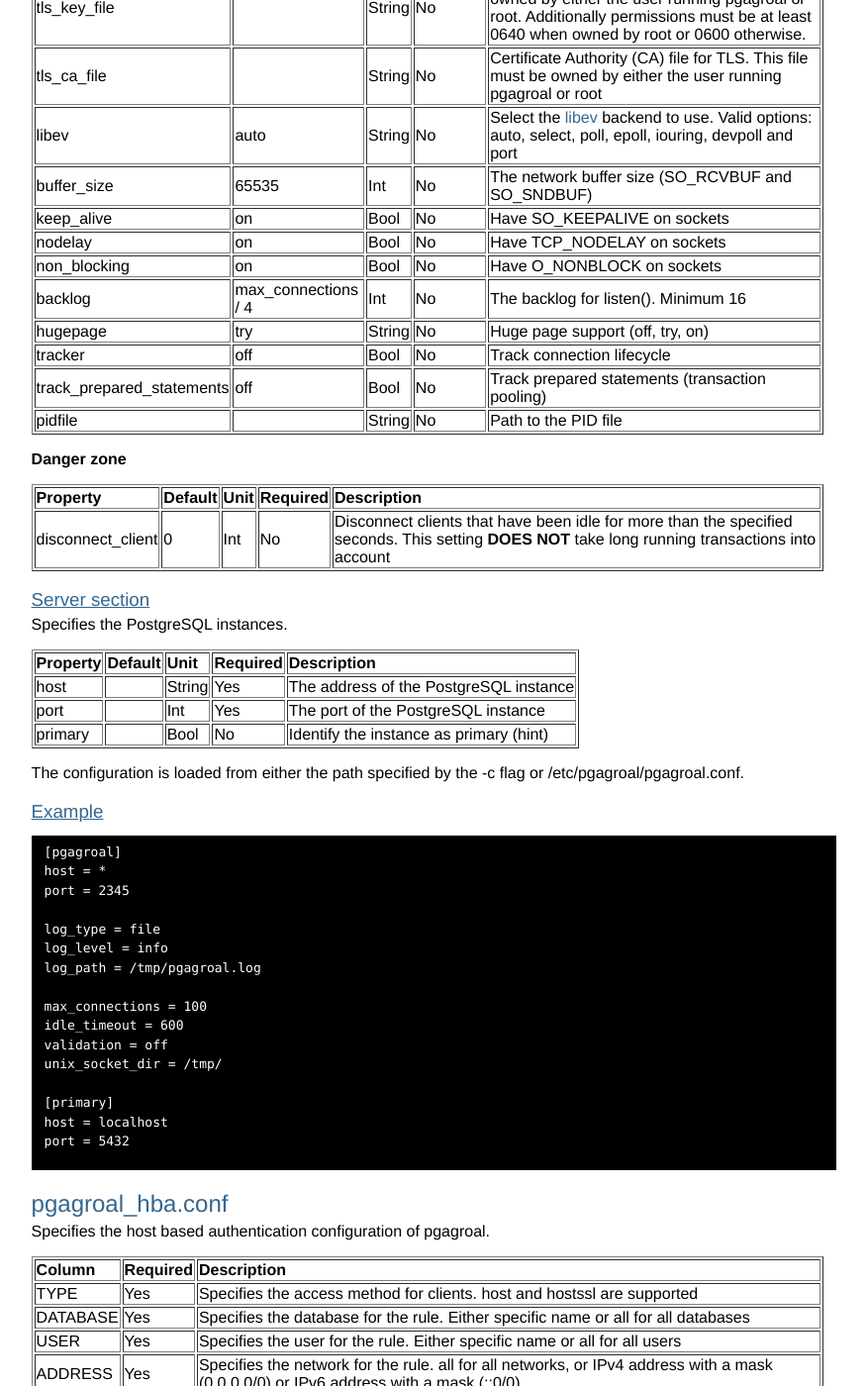
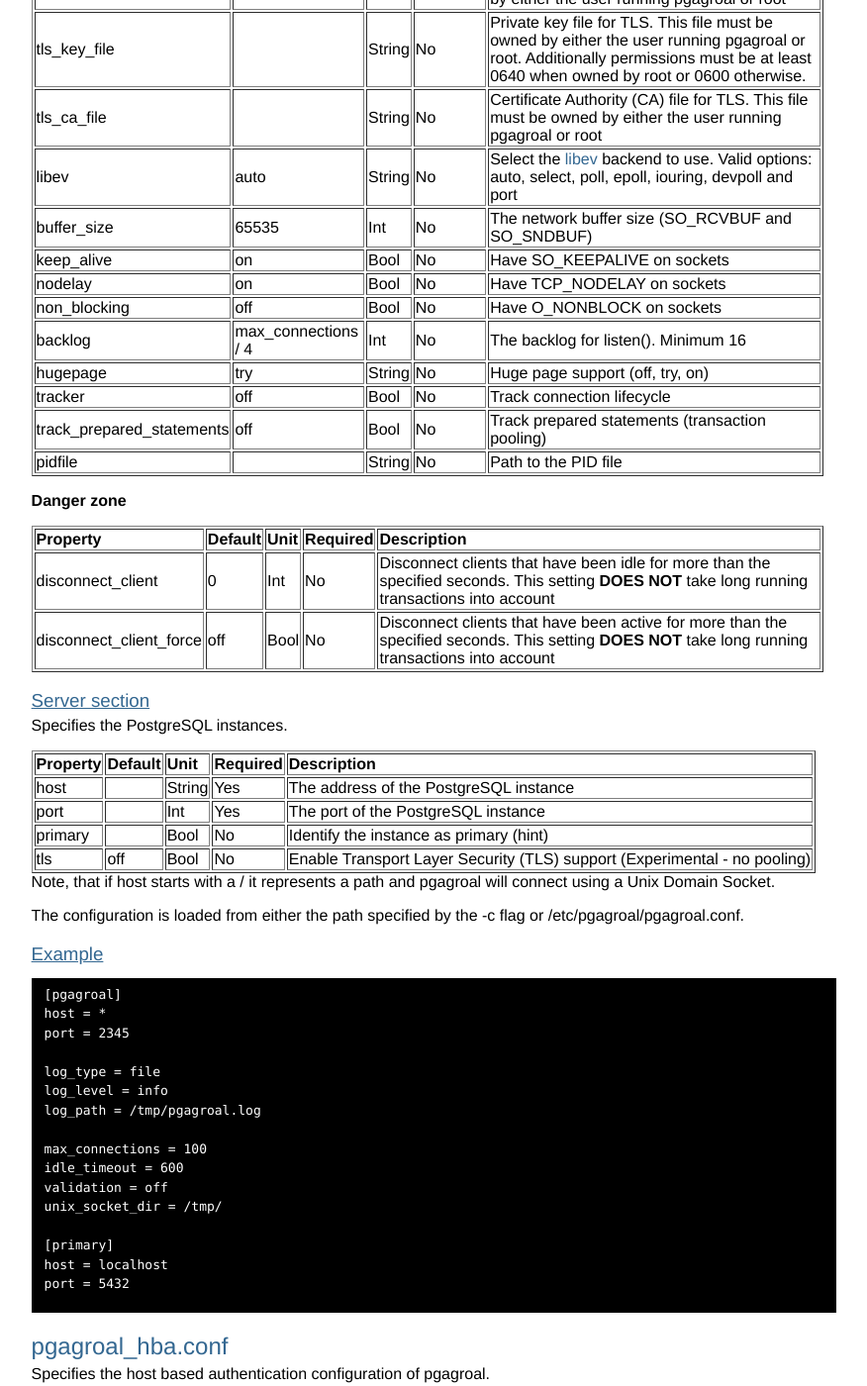
Before and after one commit to agroal/pgagroal, a Jekyll site: the page built from configuration.html, in a window 1280 px wide and 1400 px high, scrolled down 964 px. Shown: the whole window at 99% size, without its empty margins (220-1096 px from the left). Built offline with Jekyll 4.4.1, drawn with Linux system fonts in a browser that asks for light colours; some web fonts are replaced; some of the changed text lies outside the part shown.

Commit message:
pgagroal 1.4.0

```diff
--- a/_config.yml
+++ b/_config.yml
@@ -7,7 +7,7 @@
   hard_wrap: false
   highlighter: rouge
 ###
-copyright: © 2021 <a href="https://www.redhat.com">Red Hat</a>
+copyright: © 2022 <a href="https://www.redhat.com">Red Hat</a>
 about: <a href="https://agroal.github.io/pgagroal/performance.html">High performance</a> connection pool for <a href="https://www.postgresql.org">PostgreSQL</a>
 root: https://agroal.github.io/pgagroal
 headers:
--- a/_data/releases.yml
+++ b/_data/releases.yml
@@ -85,3 +85,6 @@
 - name: pgagroal 1.3.3
   date: 2021-11-09
   announce: release/announcement/2021/11/09/pgagroal-1.3.3.html
+- name: pgagroal 1.4.0
+  date: 2022-01-11
+  announce: release/announcement/2022/01/11/pgagroal-1.4.0.html
--- a/configuration.html
+++ b/configuration.html
@@ -81,6 +81,13 @@
           <td>String</td>
           <td>No</td>
           <td>The log file location</td>
+        </tr>
+        <tr>
+          <td>log_mode</td>
+          <td>append</td>
+          <td>String</td>
+          <td>No</td>
+          <td>Append to or create the log file (append, create)</td>
         </tr>
         <tr>
           <td>blocking_timeout</td>
@@ -225,7 +232,7 @@
         </tr>
         <tr>
           <td>non_blocking</td>
-          <td>on</td>
+          <td>off</td>
           <td>Bool</td>
           <td>No</td>
           <td>Have O_NONBLOCK on sockets</td>
@@ -289,6 +296,16 @@
             This setting <b>DOES NOT</b> take long running transactions into account
           </td>
         </tr>
+        <tr>
+          <td>disconnect_client_force</td>
+          <td>off</td>
+          <td>Bool</td>
+          <td>No</td>
+          <td>
+            Disconnect clients that have been active for more than the specified seconds.
+            This setting <b>DOES NOT</b> take long running transactions into account
+          </td>
+        </tr>
       </tbody>
     </table>
 
@@ -327,9 +344,17 @@
           <td>No</td>
           <td>Identify the instance as primary (hint)</td>
         </tr>
+        <tr>
+          <td>tls</td>
+          <td>off</td>
+          <td>Bool</td>
+          <td>No</td>
+          <td>Enable Transport Layer Security (TLS) support (Experimental - no pooling)</td>
+        </tr>
       </tbody>
     </table>
 
+    Note, that if host starts with a / it represents a path and pgagroal will connect using a Unix Domain Socket.
     <p/>
     The configuration is loaded from either the path specified by the -c flag or /etc/pgagroal/pgagroal.conf.
 
--- a/gettingstarted.html
+++ b/gettingstarted.html
@@ -16,7 +16,7 @@
     using "pgagroal -?". You should see
 
     <pre>
-pgagroal 1.3.3
+pgagroal 1.4.0
   High-performance connection pool for PostgreSQL
 
 Usage:
@@ -138,7 +138,7 @@
     You can see the commands it supports by using "pgagroal-cli -?" which will give
 
     <pre>
-pgagroal-cli 1.3.3
+pgagroal-cli 1.4.0
   Command line utility for pgagroal
 
 Usage:
@@ -208,7 +208,7 @@
     You can see the commands it supports by using "pgagroal-admin -?" which will give
 
     <pre>
-pgagroal-admin 1.3.3
+pgagroal-admin 1.4.0
   Administration utility for pgagroal
 
 Usage:
```
Also changed, not shown: _posts/2022-01-11-pgagroal-1.4.0.md (added, +25 -0 lines).
